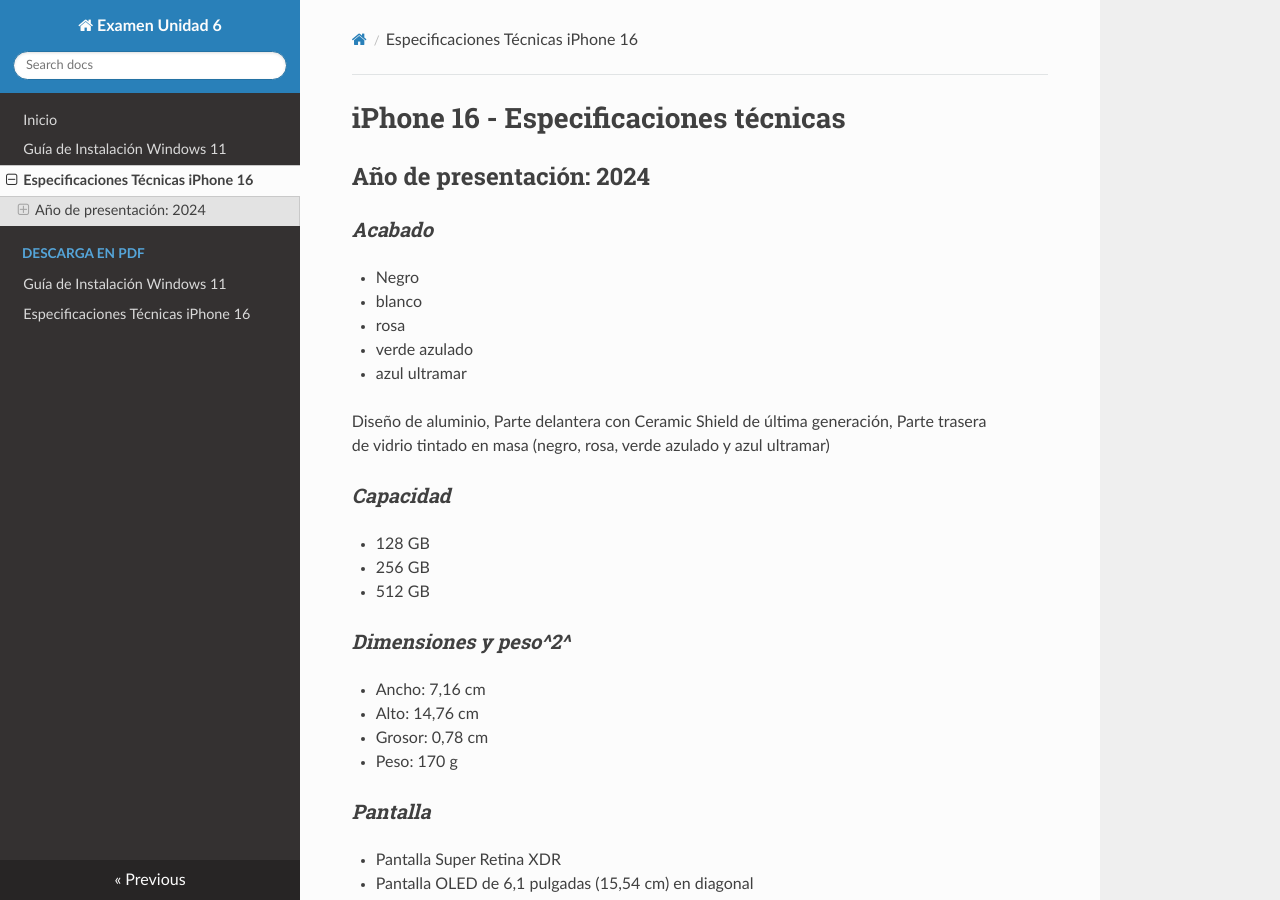
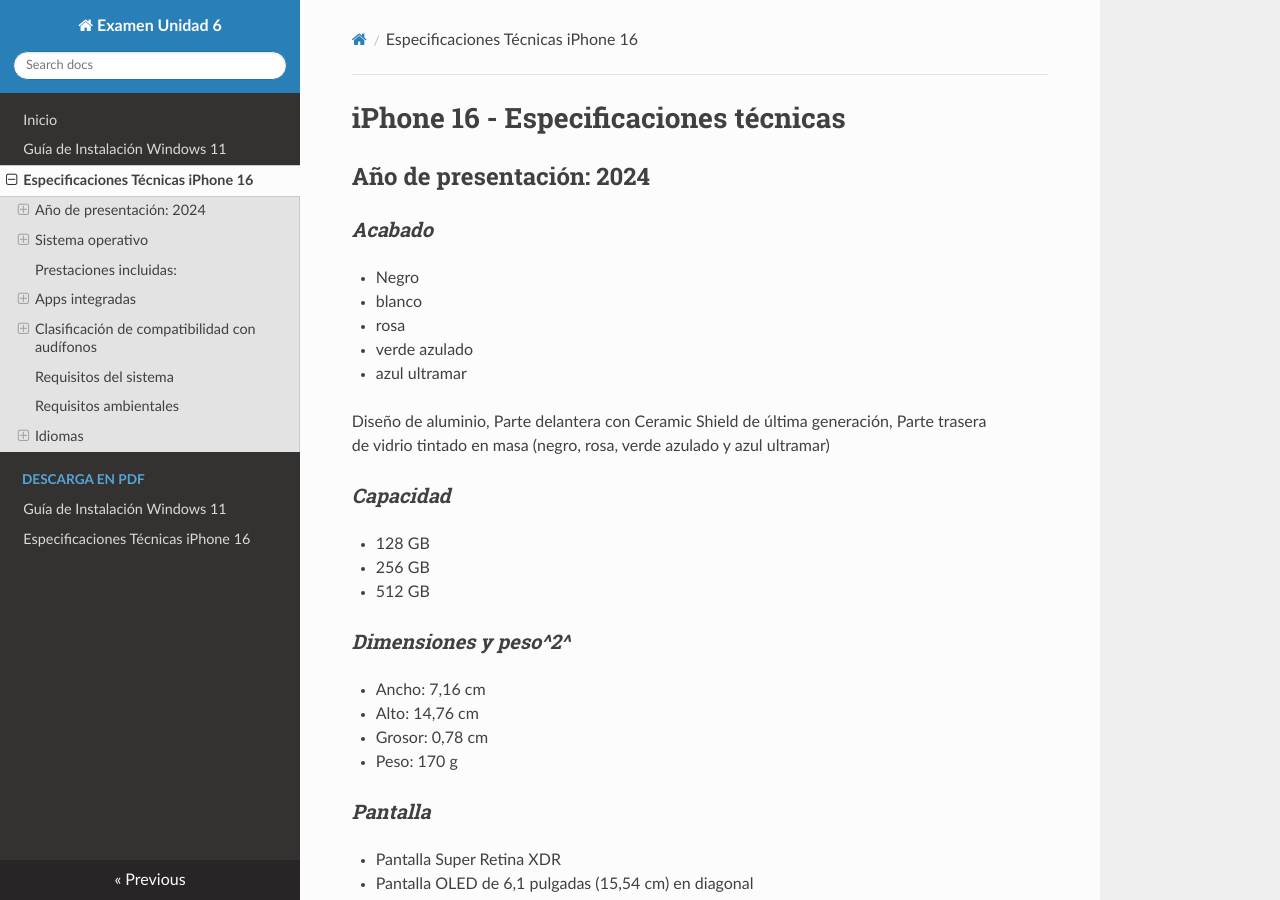
Before and after one commit to oliviasgm/Examen, an MkDocs documentation site: the page built from docs_src/especificaciones_iphone16.md, in a window 1280 px wide and 900 px high. Built offline with MkDocs 1.6.1, drawn with Linux system fonts in a browser that asks for light colours; nearby versions of some CDN libraries.

Commit message:
Modificaciones

```diff
--- a/docs/index.html
+++ b/docs/index.html
@@ -120,5 +120,5 @@
 </html>
 <!--
 MkDocs version : 1.6.1
-Build Date UTC : 2025-02-19 17:02:42.211209+00:00
+Build Date UTC : 2025-02-19 17:05:34.068089+00:00
 -->
--- a/docs_src/especificaciones_iphone16.md
+++ b/docs_src/especificaciones_iphone16.md
@@ -324,9 +324,9 @@
 -   Sensor de proximidad
 -   Doble sensor de luz ambiental
 
-Sistema operativo
+## *Sistema operativo*
 
-iOS
+### *iOS*
 
 iOS es el sistema operativo móvil más personal y seguro del mundo. Está
 repleto de funciones avanzadas y se ha diseñado para proteger
@@ -337,7 +337,7 @@
 [*Manual de uso del
 iPhone*](https://support.apple.com/es-es/guide/iphone/welcome/ios)
 
-Accesibilidad
+### *Accesibilidad*
 
 Las prestaciones integradas para distintas necesidades visuales,
 motrices, auditivas, cognitivas y del habla te ayudan a sacar todo
@@ -346,7 +346,7 @@
 [*Obtén más información sobre
 Accesibilidad*](https://apple.com/es/accessibility/)
 
-Prestaciones incluidas:
+## Prestaciones incluidas:
 
 -   VoiceOver
 -   Zoom
@@ -364,7 +364,7 @@
 -   Atajos de Voz
 -   Contenido Leído
 
-Apps integradas
+## Apps integradas
 
 -   Apple Store
 -   App Store
@@ -416,7 +416,7 @@
 Puedes ver la lista completa de apps de Apple disponibles en el iPhone
 en [*apple.com/es/apps*](https://apple.com/es/apps/).
 
-Tarjeta SIM
+### *Tarjeta SIM*
 
 -   Doble SIM (Nano SIM y eSIM)^14^
 -   Compatible con doble eSIM^14^
@@ -427,13 +427,13 @@
 [*Más información sobre la eSIM en viajes
 al extranjero*](https://support.apple.com/es-es/HT213448)
 
-Clasificación de compati­bilidad con audífonos
+## *Clasificación de compati­bilidad con audífonos*
 
-Compatible con la prestación Audífono
+### *Compatible con la prestación Audífono*
 
-Compati­bilidad con adjuntos de Mail
+### *Compati­bilidad con adjuntos de Mail*
 
-Tipos de documento visibles
+### *Tipos de documento visibles*
 
 -   .jpg, .tiff y .gif (imágenes); .doc y .docx (Microsoft Word); .htm
     y .html (páginas web); .key (Keynote); .numbers (Numbers); .pages
@@ -442,7 +442,7 @@
     enriquecido); .vcf (información de contacto); .xls y .xlsx
     (Microsoft Excel); .zip; .ics y .usdz (USDZ Universal)
 
-Requisitos del sistema
+## *Requisitos del sistema*
 
 -   Cuenta de Apple (para algunas prestaciones)
 -   Acceso a internet^15^
@@ -454,16 +454,16 @@
     (descarga gratuita
     desde [*apple.com/es/itunes/download*](https://apple.com/es/itunes/download/))
 
-Requisitos ambientales
+## *Requisitos ambientales*
 
 -   Temperatura de funciona­miento: de 0 a 35 °C
 -   Temperatura de almacena­miento: de -20 a 45 °C
 -   Humedad relativa: del 5 al 95 % sin condensación
 -   Altitud máxima de funciona­miento: probado hasta 3.000 m
 
-Idiomas
+## *Idiomas*
 
-Idiomas compatibles
+### *Idiomas compatibles*
 
 Alemán, árabe, búlgaro, catalán, checo, chino (simplificado, tradicional
 y de Hong Kong), coreano, croata, danés, eslovaco, español (de España
@@ -473,7 +473,7 @@
 portugués (de Brasil y Portugal), rumano, ruso, sueco, tailandés, turco,
 ucraniano y vietnamita
 
-Idiomas compatibles con el teclado QuickType
+### *Idiomas compatibles con el teclado QuickType*
 
 Ainu, akan, albanés, alemán (de Alemania, Austria y Suiza), amárico,
 apache (occidental), árabe, árabe (najdí), armenio, asamés, asirio,
@@ -512,7 +512,7 @@
 transliteración), uzbeko (árabe, cirílico y latino), vietnamita (télex,
 VIQR y VNI), wancho, wolastoqey, yi de Liangshan, yidis y yoruba
 
-Idiomas compatibles con el teclado QuickType y el autocorrector
+### *Idiomas compatibles con el teclado QuickType y el autocorrector*
 
 Alemán (de Alemania, Austria y Suiza), árabe, árabe (najdí), bengalí
 (alfabético, InScript y transliteración), búlgaro, catalán, checo,
@@ -534,7 +534,7 @@
 ucraniano, urdu (alfabético, QWERTY y transliteración) y vietnamita
 (télex)
 
-Idiomas compatibles con el teclado QuickType y la escritura predictiva
+### *Idiomas compatibles con el teclado QuickType y la escritura predictiva*
 
 Alemán (de Alemania, Austria y Suiza), árabe, árabe (najdí), bengalí,
 cantonés (tradicional), checo, chino (simplificado y tradicional),
@@ -546,7 +546,7 @@
 (bokmål, nynorsk), polaco, portugués (de Brasil y Portugal), punyabí,
 rumano, ruso, sueco, tailandés, tamil, telugu, turco y vietnamita.
 
-Idiomas compatibles con el teclado QuickType y la escritura multilingüe
+### *Idiomas compatibles con el teclado QuickType y la escritura multilingüe*
 
 Alemán (de Alemania, Austria y Suiza), chino simplificado (pinyin),
 chino tradicional (pinyin), español (de España, Latinoamérica y México),
@@ -556,8 +556,7 @@
 neerlandés (de Bélgica y Países Bajos), polaco, portugués (de Brasil
 y Portugal), rumano, turco y vietnamita
 
-Idiomas compatibles con el teclado QuickType y las sugerencias
-contextuales
+### *Idiomas compatibles con el teclado QuickType y las sugerencias contextuales*
 
 Alemán (de Alemania, Austria y Suiza), árabe, árabe (najdí), chino
 (simplificado), español (de España, Latinoamérica y México), francés
@@ -567,7 +566,7 @@
 (de Bélgica y Países Bajos), portugués (de Brasil), ruso, sueco, turco
 y vietnamita
 
-Idiomas compatibles con el teclado QuickType y QuickPath
+### *Idiomas compatibles con el teclado QuickType y QuickPath*
 
 Alemán (de Alemania, Austria y Suiza), árabe, chino simplificado (pinyin
 QWERTY), chino tradicional (pinyin QWERTY), coreano, español (de España,
@@ -577,7 +576,7 @@
 (de Bélgica y Países Bajos), polaco, portugués (de Brasil y Portugal),
 rumano, sueco y vietnamita
 
-Idiomas de Siri
+### *Idiomas de Siri*
 
 Alemán (de Alemania, Austria y Suiza), árabe (de Arabia Saudí y Emiratos
 Árabes Unidos), coreano (de Corea del Sur), cantonés (de China
@@ -591,7 +590,7 @@
 (de Noruega), portugués (de Brasil), ruso (de Rusia), sueco (de Suecia),
 tailandés (de Tailandia) y turco (de Turquía)
 
-Idiomas de Dictado
+### *Idiomas de Dictado*
 
 Alemán (de Alemania, Austria y Suiza), árabe (de Arabia Saudí, Catar,
 Emiratos Árabes Unidos, Kuwait), cantonés (de China continental y Hong
```
Also changed, not shown: 4 other files.
